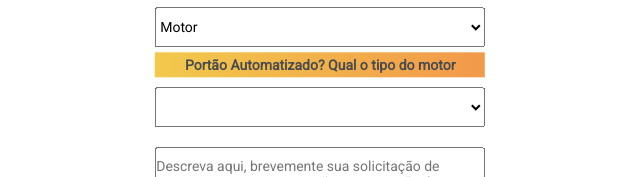
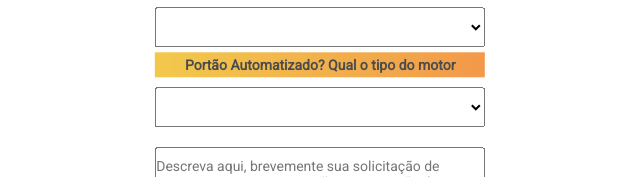
Before and after one commit to RenataFFC/FORMULARIO, a plain HTML site: page index.html in a window 1280 px wide. Shown: the part 604-781 px from the top of the page, 310-950 px from the left. Drawn offline with Linux system fonts and the light colour scheme.

Commit message:
validacao select

```diff
--- a/index.html
+++ b/index.html
@@ -26,7 +26,8 @@
         <input type="tel" id="phone" name="phone" class="inputUser phone" placeholder="Número Telefone" required>
 
         <input type="text" id="cnpj" name="cnpj" class="inputUser" placeholder="CNPJ - Campo não obrigatório">
-        <input type="text" id="responsavel" name="responsavel" class="inputUser"  placeholder="Solicitante: Exemplo Sindico, Zelador, Pessoa Fisica">
+        <input type="text" id="responsavel" name="responsavel" class="inputUser"
+            placeholder="Solicitante: Exemplo Sindico, Zelador, Pessoa Fisica">
 
 
         <div class="servico">
@@ -53,6 +54,7 @@
 
             <p>Seu contato é para qual atendimento:</p>
             <select id="tipoServico" name="tipoServico" required>
+                <option value=""></option>
                 <option value="Motor">Motor</option>
                 <option value="Camera">Câmeras</option>
                 <option value="Alarme">Alarme</option>
@@ -85,7 +87,7 @@
         </div>
     </footer>
 
-<script src="./script,js"></script>
+    <script src="./script,js"></script>
 </body>
 
 </html>
```
